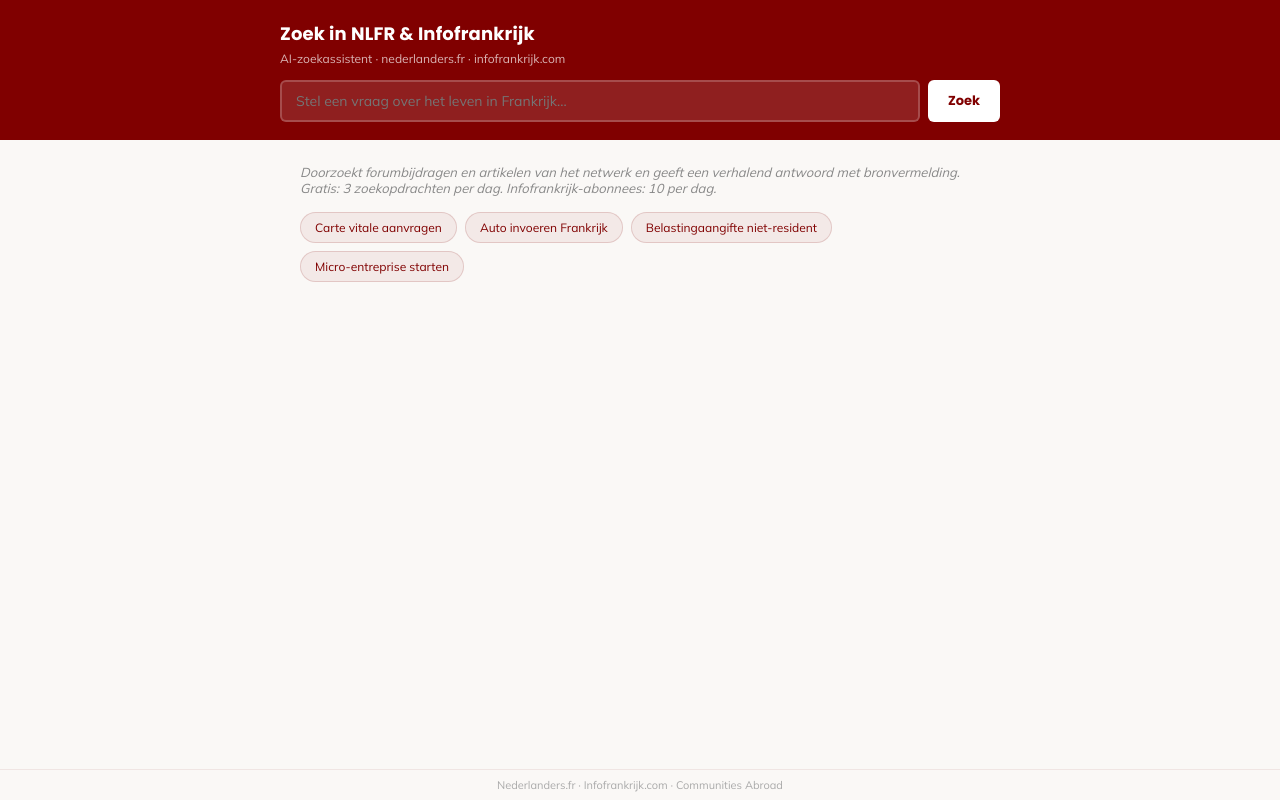
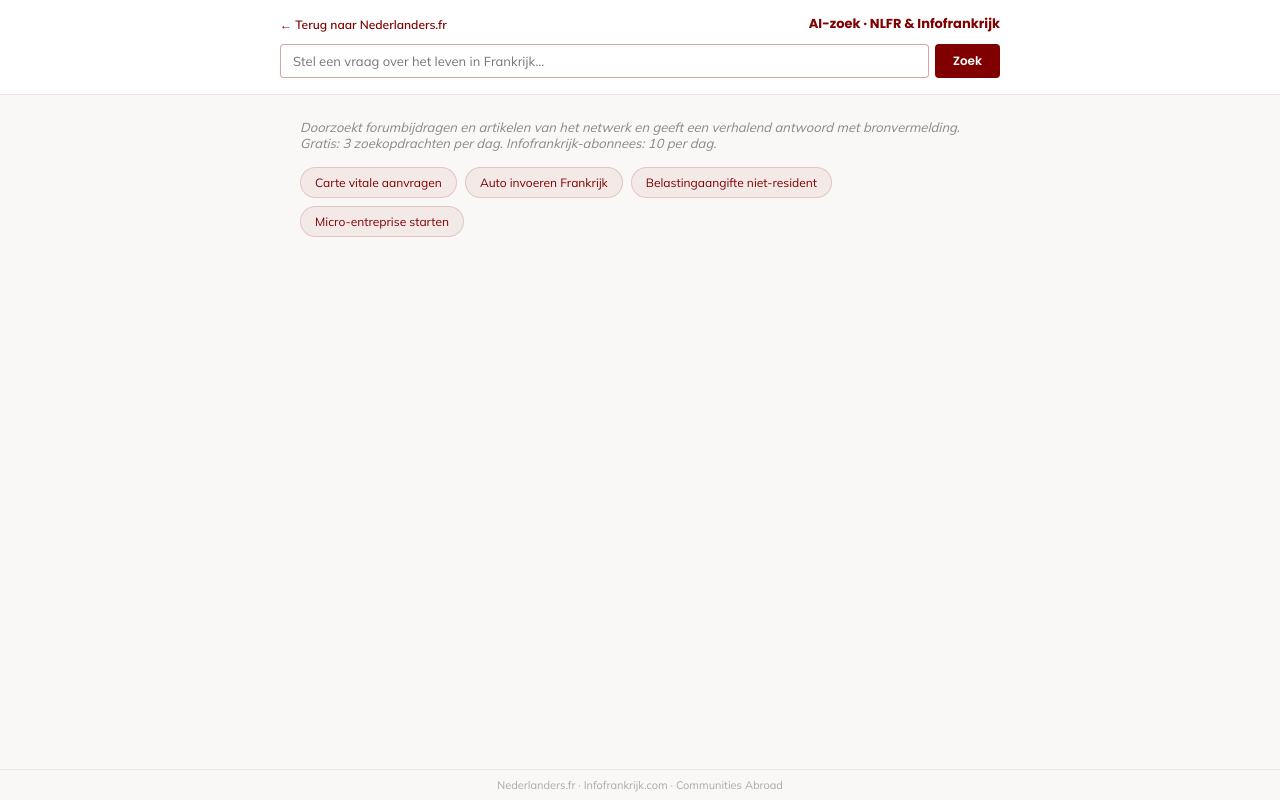
Before and after one commit to antonnoe/nlfr-if-zoek, a React (Vite) app: page / in a window 1280 px wide. Built offline with nearby package versions, Linux system fonts and the light colour scheme.

Commit message:
Lighten main page header, add back-to-NLFR link

```diff
--- a/src/App.jsx
+++ b/src/App.jsx
@@ -157,34 +157,34 @@ export default function App() {
 
   return (
     <div style={{ minHeight: "100vh", background: "#faf8f6", fontFamily: "'Mulish', 'Segoe UI', sans-serif", color: "#2a2a2a" }}>
-      <header style={{ background: "#800000", padding: "20px 24px 18px", position: "sticky", top: 0, zIndex: 10 }}>
+      <header style={{ background: "#fff", borderBottom: "1px solid rgba(128,0,0,0.12)", padding: "14px 20px 16px", position: "sticky", top: 0, zIndex: 10 }}>
         <div style={{ maxWidth: 720, margin: "0 auto" }}>
-          <div style={{ display: "flex", justifyContent: "space-between", alignItems: "flex-start", gap: 12 }}>
-            <div>
-              <div style={{ fontFamily: "'Poppins', sans-serif", color: "#fff", fontSize: 18, fontWeight: 700, letterSpacing: "0.01em", marginBottom: 4 }}>
-                Zoek in NLFR &amp; Infofrankrijk
-              </div>
-              <div style={{ color: "rgba(255,255,255,0.7)", fontSize: 12 }}>
-                AI-zoekassistent · nederlanders.fr · infofrankrijk.com
-              </div>
+          <div style={{ display: "flex", justifyContent: "space-between", alignItems: "center", gap: 12, marginBottom: 10 }}>
+            <a href="https://www.nederlanders.fr" style={{ color: "#800000", fontSize: 12, textDecoration: "none", fontWeight: 600, display: "inline-flex", alignItems: "center", gap: 4 }}>
+              ← Terug naar Nederlanders.fr
+            </a>
+            <div style={{ display: "flex", alignItems: "center", gap: 8 }}>
+              <span style={{ fontFamily: "'Poppins', sans-serif", color: "#800000", fontSize: 13, fontWeight: 700 }}>
+                AI-zoek · NLFR &amp; Infofrankrijk
+              </span>
+              {isSubscriber && (
+                <span style={{ background: "rgba(128,0,0,0.08)", color: "#800000", fontSize: 10, padding: "3px 8px", borderRadius: 10, fontWeight: 600, whiteSpace: "nowrap" }}>
+                  ✓ Abonnee
+                </span>
+              )}
             </div>
-            {isSubscriber && (
-              <div style={{ background: "rgba(255,255,255,0.15)", color: "#fff", fontSize: 11, padding: "4px 10px", borderRadius: 12, fontWeight: 600, whiteSpace: "nowrap" }}>
-                ✓ Abonnee
-              </div>
-            )}
           </div>
-          <div style={{ display: "flex", gap: 8, marginTop: 14 }}>
+          <div style={{ display: "flex", gap: 6 }}>
             <input ref={inputRef} type="text" value={query}
               onChange={(e) => setQuery(e.target.value)}
               onKeyDown={(e) => e.key === "Enter" && handleSearch()}
               placeholder="Stel een vraag over het leven in Frankrijk..."
               disabled={status === "searching"}
-              style={{ flex: 1, padding: "10px 14px", border: "2px solid rgba(255,255,255,0.2)", borderRadius: 6, background: "rgba(255,255,255,0.12)", color: "#fff", fontSize: 14, fontFamily: "inherit", outline: "none" }}
+              style={{ flex: 1, padding: "8px 12px", border: "1px solid rgba(128,0,0,0.35)", borderRadius: 4, background: "#fff", color: "#2a2a2a", fontSize: 13, fontFamily: "inherit", outline: "none" }}
             />
             <button onClick={() => handleSearch()}
               disabled={status === "searching" || !query.trim()}
-              style={{ padding: "10px 20px", background: status === "searching" ? "rgba(255,255,255,0.15)" : "#fff", color: status === "searching" ? "rgba(255,255,255,0.5)" : "#800000", border: "none", borderRadius: 6, fontFamily: "'Poppins', sans-serif", fontWeight: 700, fontSize: 13, cursor: status === "searching" ? "wait" : "pointer", whiteSpace: "nowrap" }}>
+              style={{ padding: "8px 18px", background: status === "searching" ? "#ccc" : "#800000", color: "#fff", border: "none", borderRadius: 4, fontFamily: "'Poppins', sans-serif", fontWeight: 600, fontSize: 12, cursor: status === "searching" ? "wait" : "pointer", whiteSpace: "nowrap" }}>
               {status === "searching" ? "Zoeken..." : "Zoek"}
             </button>
           </div>
```
